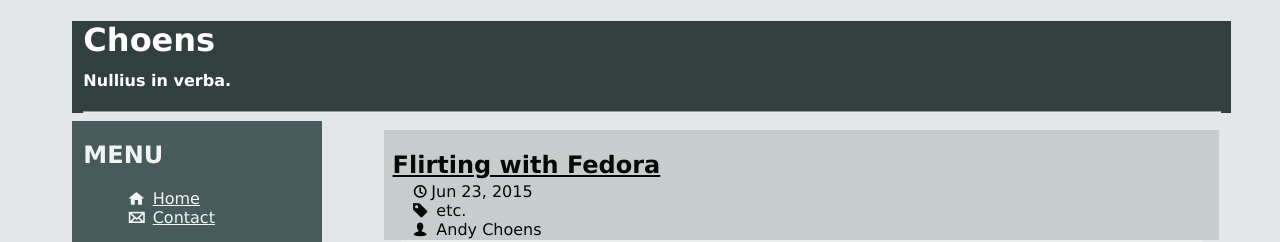
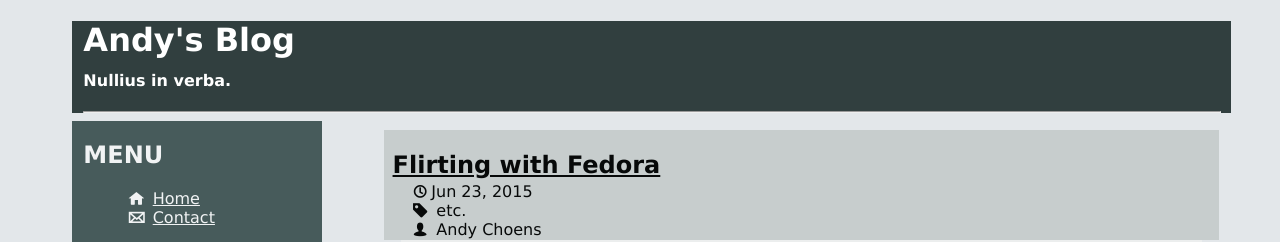
Before and after one commit to Choens/choens.github.io, a Jekyll site: the page built from index.html, in a window 1280 px wide. Shown: the top 242 px of the page. Built offline with Jekyll 4.4.1, drawn with Linux system fonts in a browser that asks for light colours; Markdown is read by kramdown in place of the engine named in the settings; the list of posts is cut into pages by our own code.

Commit message:
Tweak to title.

```diff
--- a/_config.yml
+++ b/_config.yml
@@ -1,6 +1,6 @@
 ## Site ========================================================================
 url: https://choens.github.io
-name: Choens
+name: Andy's Blog
 description: Nullius in verba.
 
 # What exactly does this do?
```
